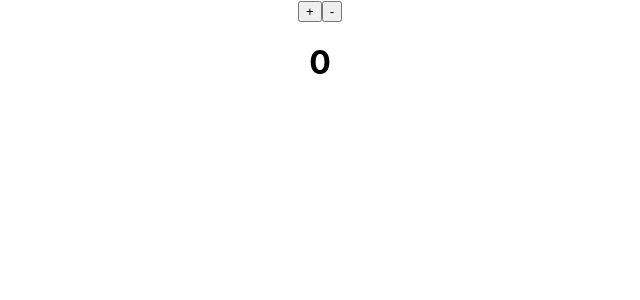
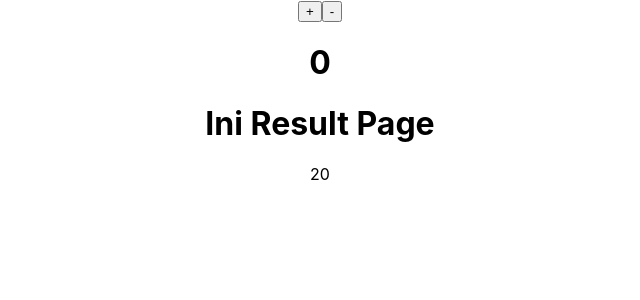
Before and after one commit to Hawinf/7.2-3-React-Redux, a React (Create React App) app: page / in a window 1280 px wide. Shown: the top 300 px of the page, without its empty margins (320-960 px from the left). Built offline with nearby package versions, Linux system fonts and the light colour scheme.

Commit message:
adding result page

```diff
--- a/src/App.js
+++ b/src/App.js
@@ -2,6 +2,7 @@ import logo from './logo.svg';
 import './App.css';
 import { useState } from 'react';
 import { useSelector } from 'react-redux';
+import Result from './components/results';
 
 function App() {
   const [num, setNum] = useState(0)
@@ -22,6 +23,7 @@ function App() {
       <button onClick={handlePlus}>+</button>
       <button onClick={handleMines}>-</button>
       <h1>{num}</h1>
+      <Result />
     </div>
   );
 }
--- /dev/null
+++ b/src/components/results.js
@@ -0,0 +1,17 @@
+import React from "react";
+import { UseSelector, useSelector } from "react-redux/es/hooks/useSelector";
+
+const Result = () => {
+
+    const { total } = useSelector((counterState)=> counterState)
+    console.log(total);
+
+    return(
+        <div>
+            <h1>Ini Result Page</h1>
+            <p>{total}</p>
+        </div>
+    );
+};
+
+export default Result;
--- a/src/redux/store.js
+++ b/src/redux/store.js
@@ -2,10 +2,10 @@ import { createStore } from "redux";
 
 const counterState = {
     total: 20,
-}
+};
 const counterReducer = (state = counterState) => {
     return state;
-}
+};
 
 const store = createStore(counterReducer);
 
```
